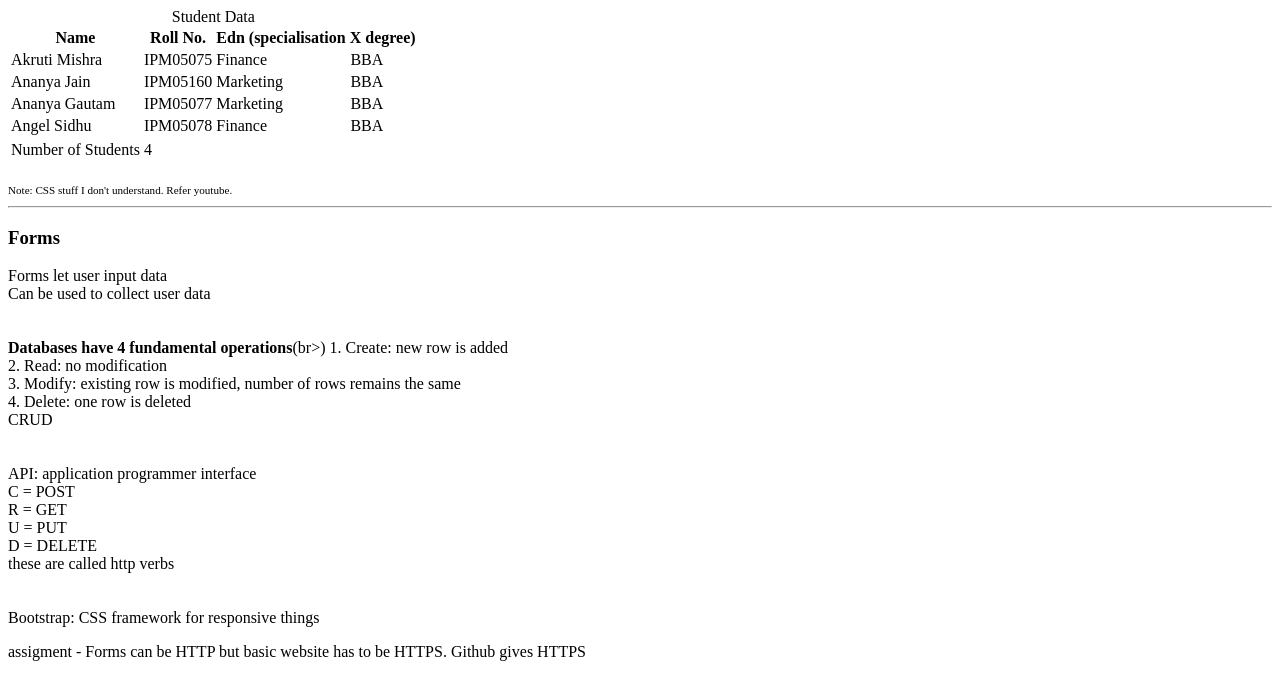
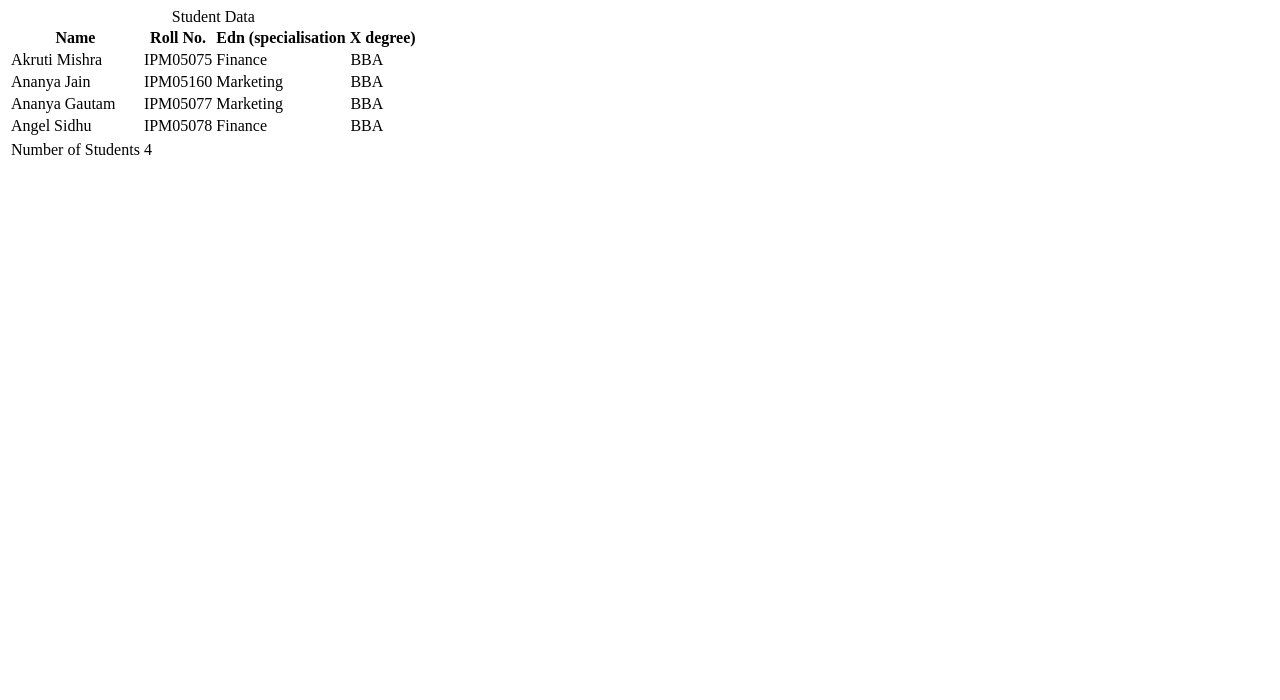
Before and after one commit to akruti205/akruti205.gitpages.io, a plain HTML site: page index.html in a window 1280 px wide. Drawn offline with Linux system fonts and the light colour scheme.

Commit message:
Update index.html

```diff
--- a/index.html
+++ b/index.html
@@ -57,37 +57,6 @@
             </tr>
         </tfoot>
     </table>
-    <br>
-    <small><small>Note: CSS stuff I don't understand. Refer youtube.</small></small>
-    <br><hr>
-    <h3>Forms</h3>
-    <article>
-        <section>
-            Forms let user input data<br>
-            Can be used to collect user data<br>
-        </section><br><br>
-        <section>
-            <b>Databases have 4 fundamental operations</b>(br>)
-            1. Create: new row is added<br>
-            2. Read: no modification<br>
-            3. Modify: existing row is modified, number of rows remains the same<br>
-            4. Delete: one row is deleted<br>
-            CRUD<br>
-        </section><br><br>
-        <section>
-            API: application programmer interface<br>
-            C = POST<br>
-            R = GET<br>
-            U = PUT<br>
-            D = DELETE<br>
-            these are called http verbs
-        </section><br><br>
-        <section>
-            Bootstrap: CSS framework for responsive things
-        </section>
-        <p>assigment - Forms can be HTTP but basic website has to be HTTPS. Github gives HTTPS</p>
-
-    </article>
 </body>
 
 </html>
```
